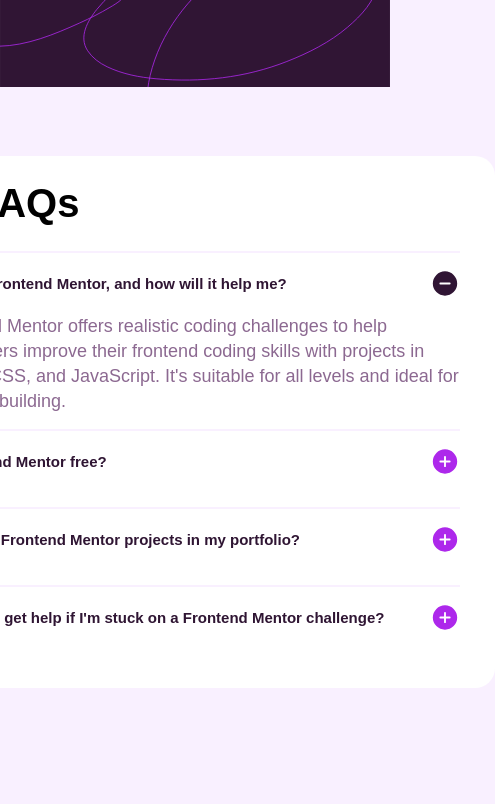
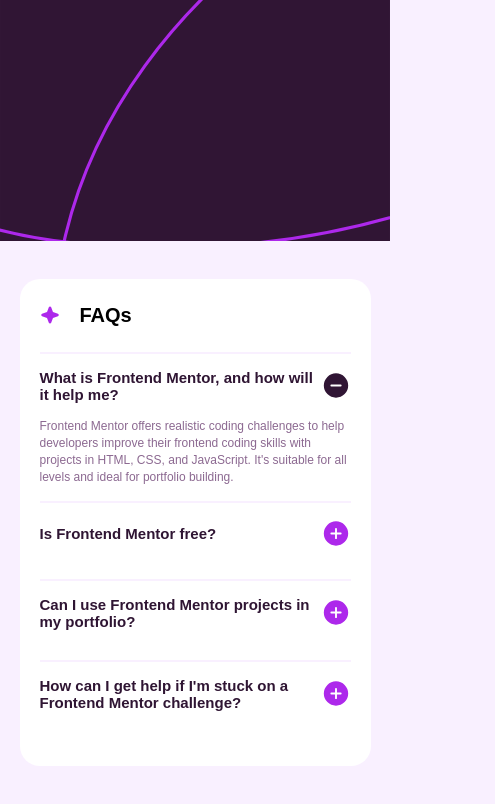
Before and after one commit to IBNODIL/FAQ-accordion, a plain HTML site: page index.html in a window 390 px wide. Shown: the top 804 px of the page, 495 px wide, since content can reach past the window. Drawn offline with Linux system fonts and the light colour scheme.

Commit message:
do responsive

```diff
--- a/styles/main.css
+++ b/styles/main.css
@@ -96,3 +96,32 @@ body{
   width: 0;
   height: 0;
 }
+
+@media only screen and (max-width: 700px){
+  .desktop-bg{
+    visibility: hidden;
+  }
+
+  .mobile-bg{
+    visibility: visible;
+  }
+
+  .container{
+    width: 90%;
+    padding: 25px 20px;
+    margin-top: 200px;
+  }
+
+  .heading h1{
+    font-size: 20px;
+  }
+
+  .heading img{
+    width: 20px;
+  }
+
+  .opening-part p{
+    font-size: 12px !important;
+    line-height: 17px;
+  }
+}
```
